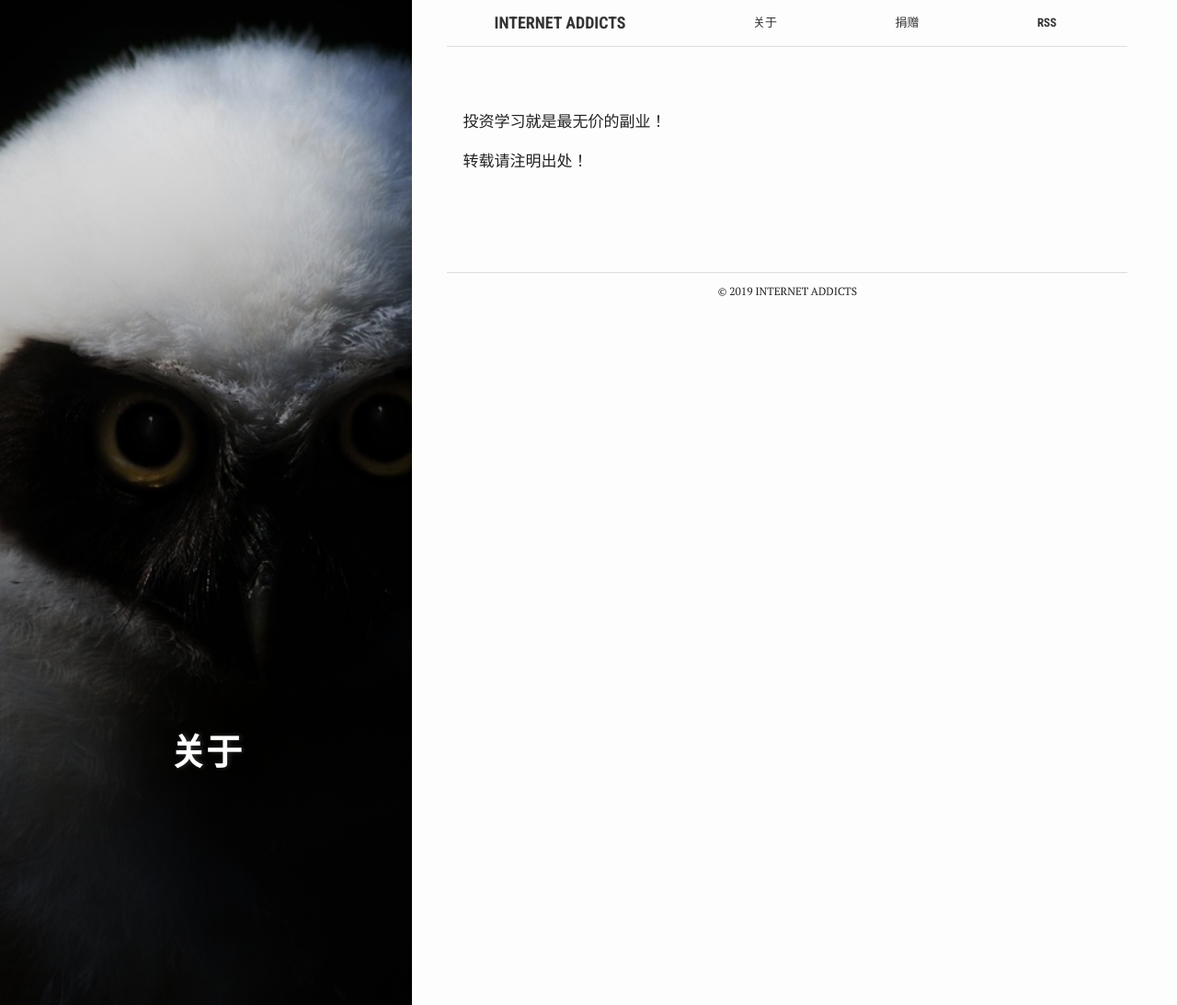
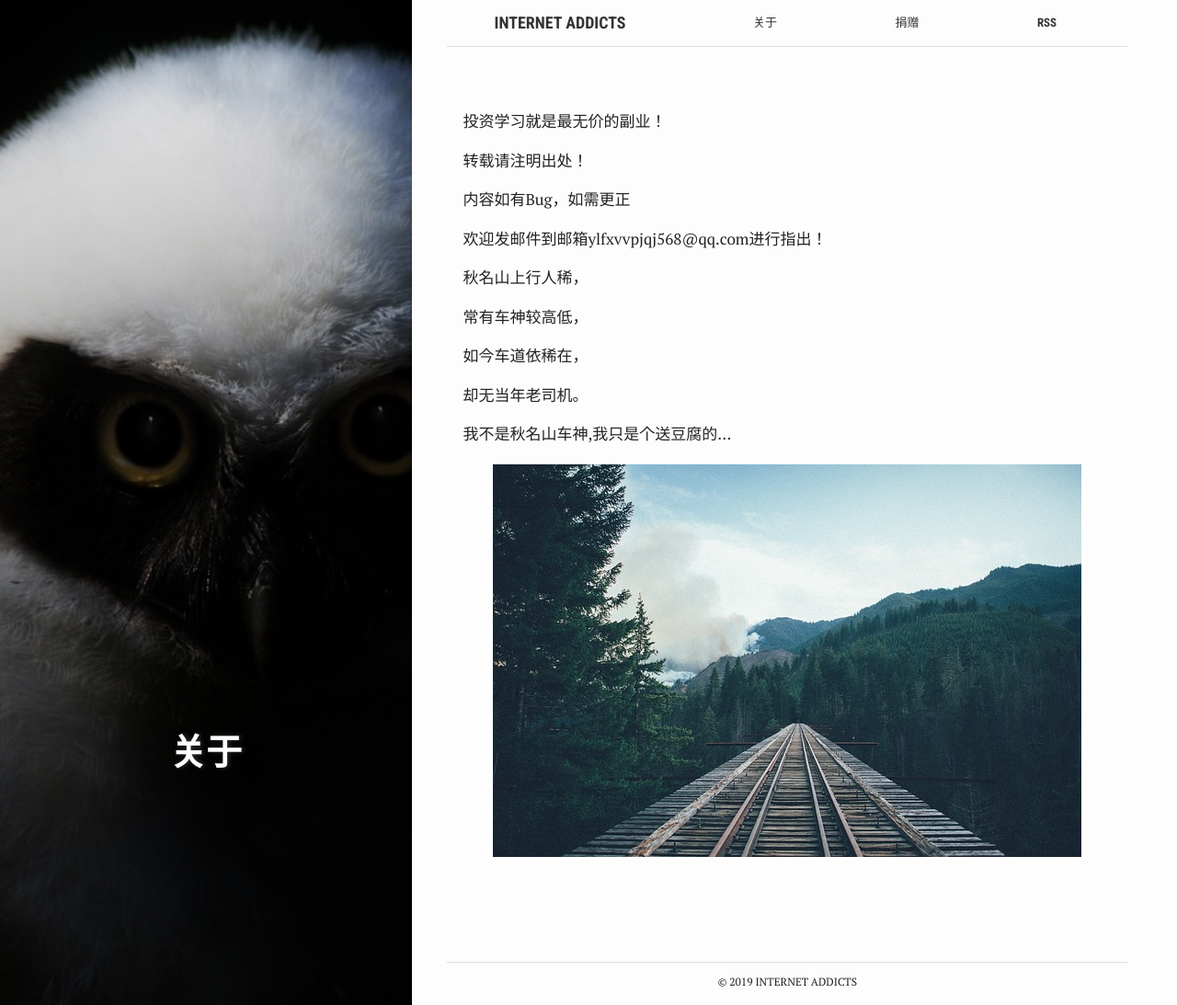
Before and after one commit to zmkUp/zmkUp.github.io, a Jekyll site: the page built from about.md, in a window 1280 px wide and 1093 px high. Shown: the whole window at 92% size. Built offline with Jekyll 4.4.1, drawn with Linux system fonts in a browser that asks for light colours.

Commit message:
Update about.md

```diff
--- a/about.md
+++ b/about.md
@@ -11,3 +11,19 @@ active: about
 投资学习就是最无价的副业！
 
 转载请注明出处！
+
+内容如有Bug，如需更正
+
+欢迎发邮件到邮箱ylfxvvpjqj568@qq.com进行指出！
+
+秋名山上行人稀，
+
+常有车神较高低，
+
+如今车道依稀在，
+
+却无当年老司机。
+
+我不是秋名山车神,我只是个送豆腐的...
+
+[![railroad]({{ site.images | relative_url }}/rails.jpg)]({{ site.images | relative_url }}/rails.jpg)
```
